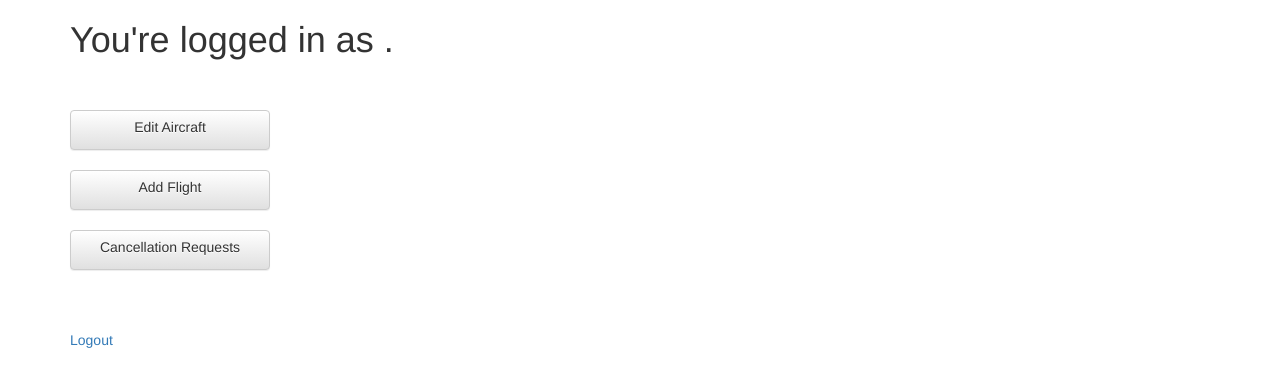
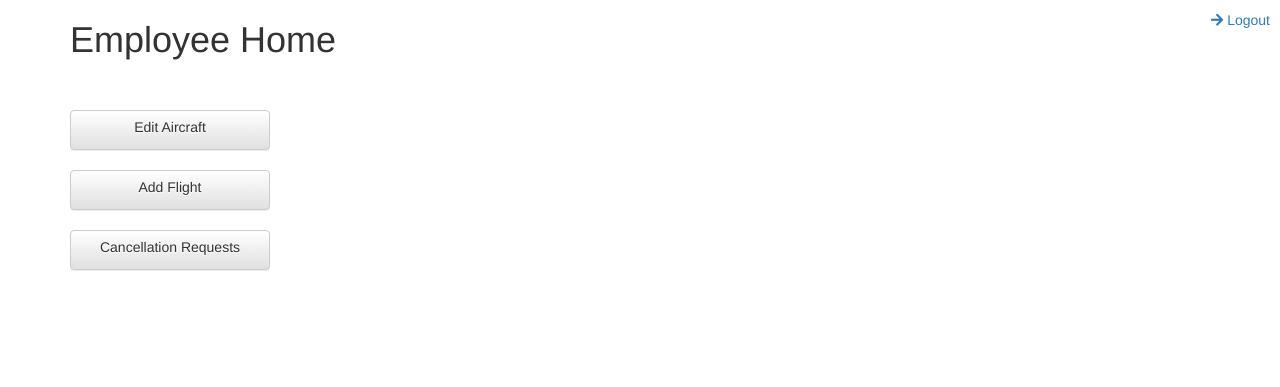
Before and after one commit to imanchee01/AirlineReservationSystem, a Flask app: page /employee-home in a window 1280 px wide. Shown: the top 387 px of the page. Run offline with Flask 3, Linux system fonts and the light colour scheme; parts of the project's set-up code (start-up, migrations or seed data) failed here and were passed over.

Commit message:
employee home update

```diff
--- a/templates/employee-home.html
+++ b/templates/employee-home.html
@@ -12,8 +12,16 @@
         display: inline-block;
         margin-right: 10px;
     }
+
+    /* Style for the logout button and icon */
+    .logout-button {
+        position: absolute;
+        top: 10px;
+        right: 10px;
+    }
 </style>
-    <h1>You're logged in as {{ user_name }}.</h1>
+
+<h1>Employee Home</h1>
 <br><br>
 
 <a href="{{ url_for("edit_aircrafts") }}" class="btn btn-default equal-size-button">Edit Aircraft</a>
@@ -24,8 +32,12 @@
 
 <a href="{{ url_for("cancellation_requests") }}" class="btn btn-default equal-size-button">Cancellation Requests</a>
 
-  <br><br><br><br>
-
-  <a href="/logout">Logout</a>
+<!-- Logout button with icon -->
+<div class="logout-button">
+    <a href="/logout">
+        <i class="fas fa-arrow-right"></i>
+        Logout
+    </a>
+</div>
 
 {% endblock %}
```
Lines whose indentation alone changed are shown as unchanged.
